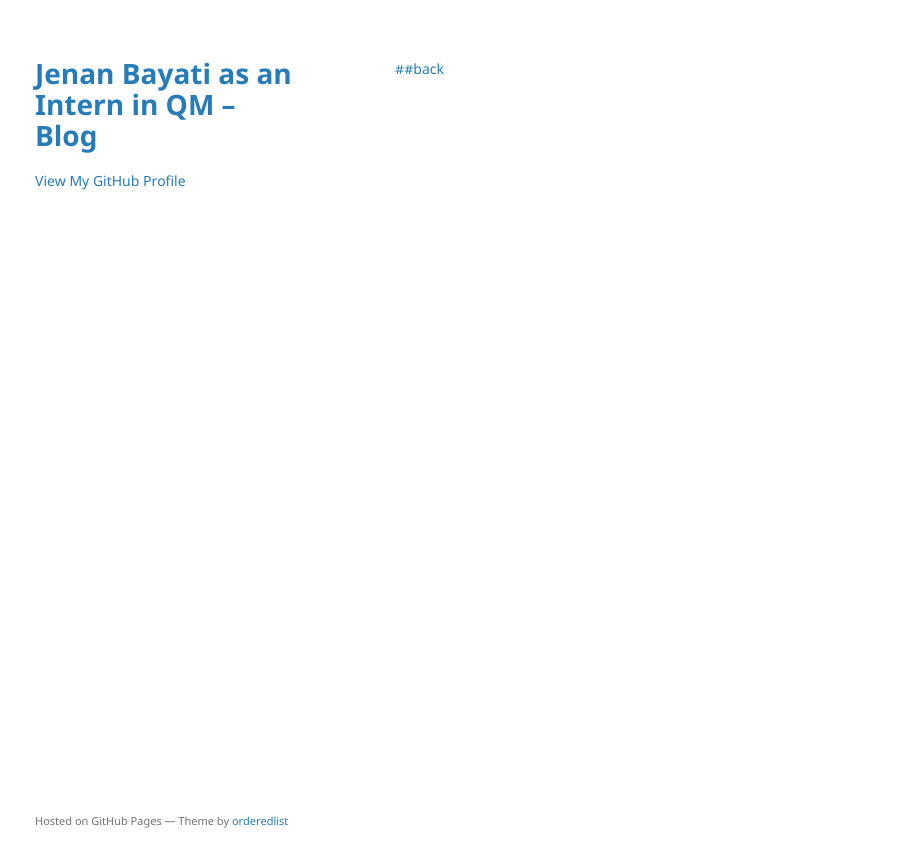
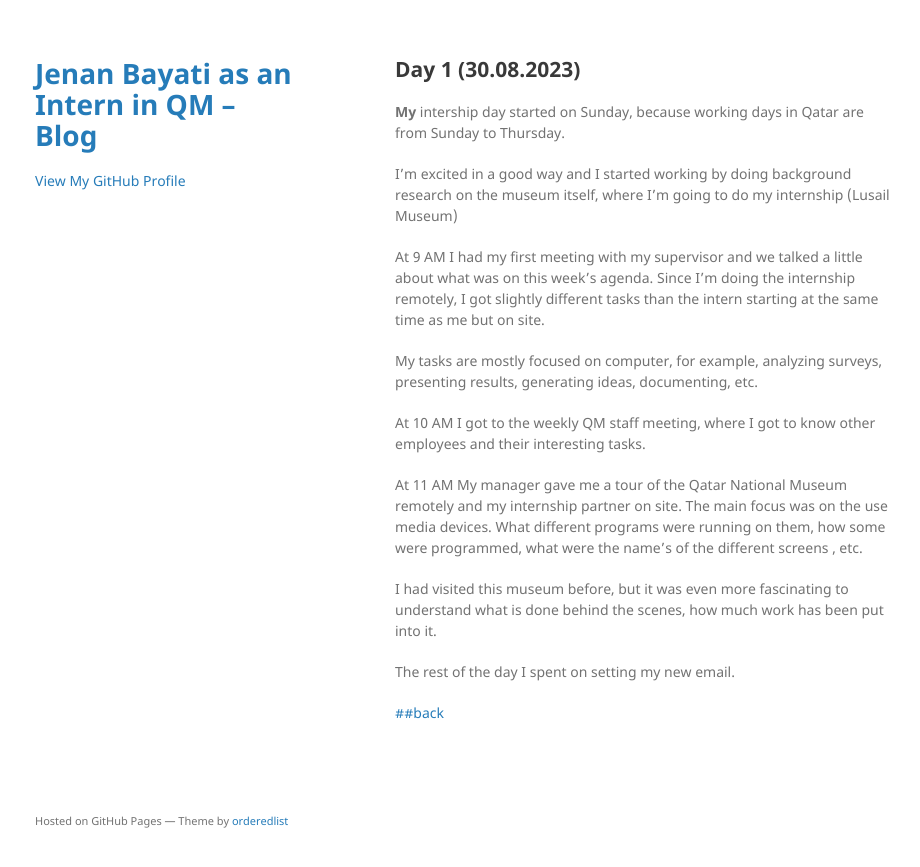
Before and after one commit to JenanBayati-QM/JenanBayati-QM.github.io, a Jekyll site: the page built from another-page.md, in a window 1280 px wide. Shown: the top 867 px of the page, without its empty margins (175-1095 px from the left). Built offline with Jekyll 4.4.1, drawn with Linux system fonts in a browser that asks for light colours; the repository's description, which GitHub fills in, is left out; our own code applies the rules of GitHub Pages for plain Markdown files.

Commit message:
Update another-page.md

```diff
--- a/another-page.md
+++ b/another-page.md
@@ -2,6 +2,24 @@
 layout: default
 ---
 
+## Day 1 (30.08.2023)
+
+<b>My</b>  intership day started on Sunday, because working days in Qatar are from Sunday to Thursday.
+
+I'm excited in a good way and I started working by doing background research on the museum itself, where I'm going to do my internship (Lusail Museum)
+
+At 9 AM I had my first meeting with my supervisor and we talked a little about what was on this week's agenda. Since I'm doing the internship remotely, I got slightly different tasks than the intern starting at the same time as me but on site.
+
+My tasks are mostly focused on computer, for example, analyzing surveys, presenting results, generating ideas, documenting, etc.
+
+
+At 10 AM I got to the weekly QM staff meeting, where I got to know other employees and their interesting tasks.
+
+At 11 AM My manager gave me a tour of the Qatar National Museum remotely and my internship partner on site. The main focus was on the use media devices. What different programs were running on them, how some were programmed, what were the name's of the different screens , etc.
+
+I had visited this museum before, but it was even more fascinating to understand what is done behind the scenes, how much work has been put into it.
+
+The rest of the day I spent on setting my new email.
 
 
 [##back](./)
```
